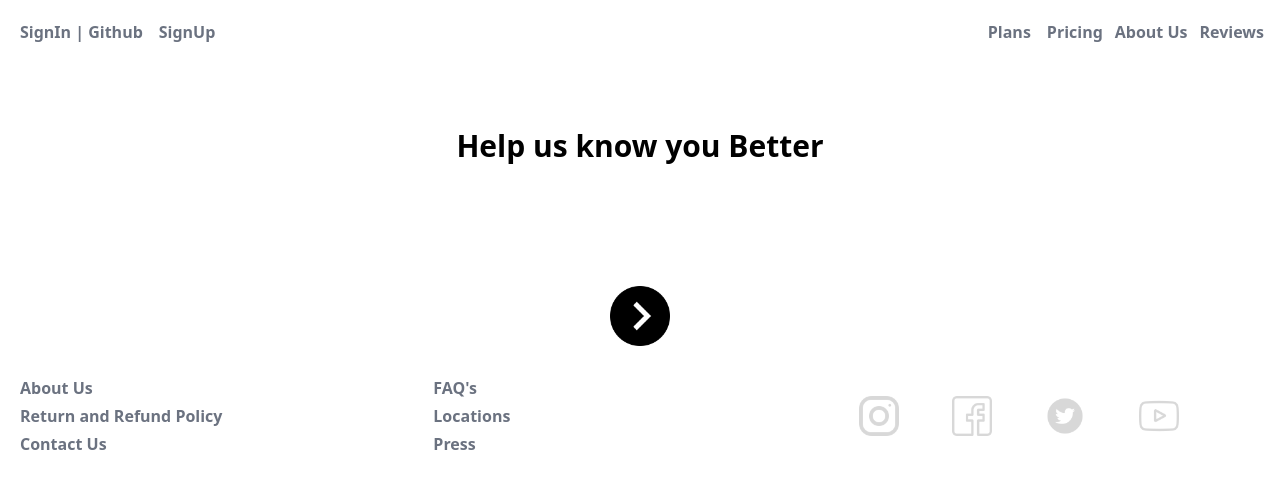
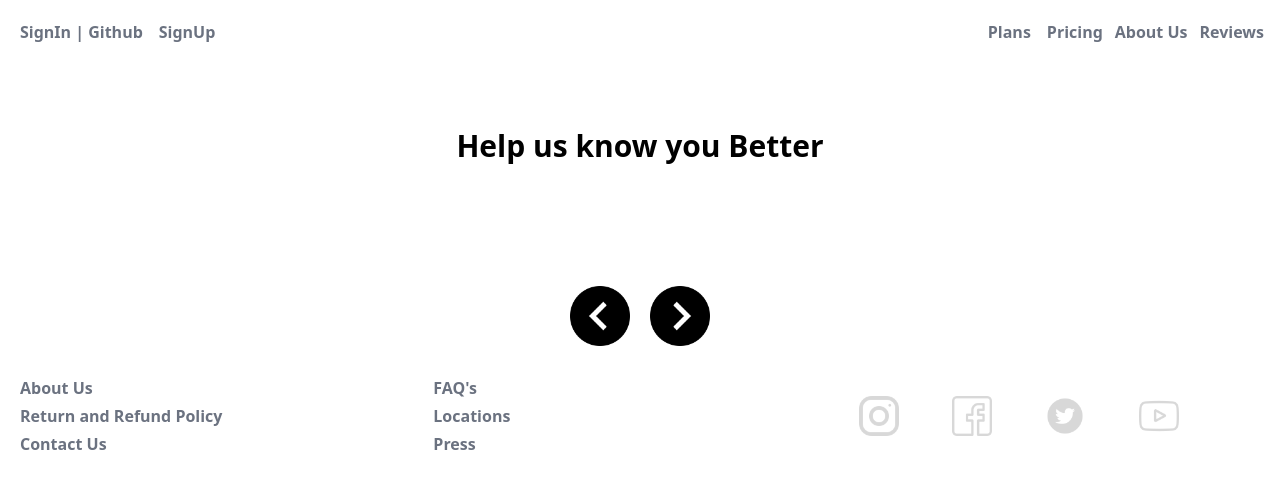
Before and after one commit to surajbanthot/crunchy_co, a Next.js app: page /Questionnaire in a window 1280 px wide. Shown: the top 488 px of the page. Built offline with nearby package versions, Linux system fonts and the light colour scheme; no server answers.

Commit message:
addition of navigation of buttons in quiz flow page Questionnaire

```diff
--- a/data/Questionnaire.js
+++ b/data/Questions.js
@@ -1,4 +1,4 @@
-export default Questionnaire = [
+export default Questions = [
   {
     questions: [
       {
--- a/pages/Questionnaire/index.js
+++ b/pages/Questionnaire/index.js
@@ -1,17 +1,21 @@
 import React from "react";
 import { useState, useEffect } from "react";
+
 const Questionnaire = () => {
   const [value, setValue] = useState("");
 
-async () => {
-      const response = await fetch('/api/Questionnaire');
-      const data = await response.json();
-      console.log(data)
-  }
+  useEffect(async () => {
+    const response = await fetch("/api/Questions");
+    console.log(response);
+    const data = await response.json();
+    setValue(data);
+  }, []);
+
   return (
     <div className="flex flex-col text-center items-center">
       <div className="font-bold mt-12 p-4 text-3xl">
         Help us know you Better
+        {value}
       </div>
       <div className="p-4 font-semibold text-2xl m-8 "></div>
       {/* <div>
@@ -35,8 +39,19 @@ async () => {
         </button>
       </div> */}
 
-      <div className="flex flex-col">
-        <img src="/next.png" className="w-20 h-20" />
+      <div className="flex">
+        <button >
+          <img
+            src="/previous.png"
+            className="w-20 h-20 hover:shadow-xl border-1 rounded-full"
+          />
+        </button>
+        <button>
+          <img
+            src="/next.png"
+            className="w-20 h-20 hover:shadow-xl border-1 rounded-full"
+          />
+        </button>
       </div>
     </div>
   );
--- a/pages/api/Questionnaire/index.js
+++ /dev/null
@@ -1,5 +0,0 @@
-import {Questionnaire} from "../../../data/Questionnaire"
-
-export default function handler(req, res){
-    res.status(200).json(Questionnaire)
-}
--- /dev/null
+++ b/pages/api/Questions/index.js
@@ -0,0 +1,5 @@
+import {Questions} from "../../../data/Questions"
+
+export default function handler(req, res){
+    res.status(200).json(Questions)
+}
```
